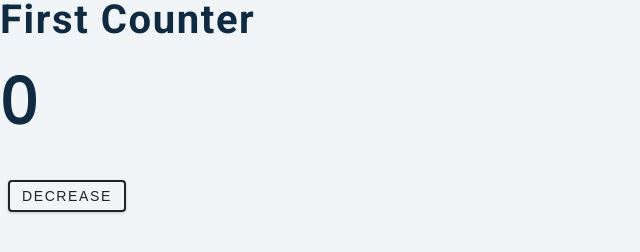
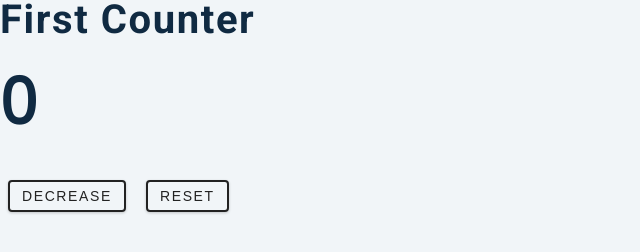
Before and after one commit to stormymayday/OOP-JS-Counter, a plain HTML site: page index.html in a window 1280 px wide. Shown: the whole page, without its empty margins (0-640 px from the left). Drawn offline with nearby package versions, Linux system fonts and the light colour scheme.

Commit message:
Added the '.reset' button

```diff
--- a/index.html
+++ b/index.html
@@ -19,6 +19,7 @@
         <!-- button-containr start -->
         <div class="button-container">
             <button class="btn decrease">decrease</button>
+            <button class="btn reset">reset</button>
         </div>
         <!-- button-containr end -->
 
```
